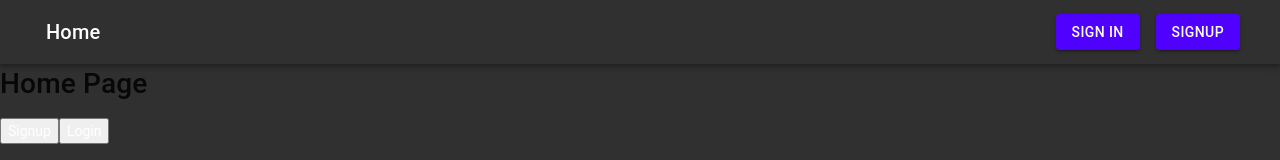
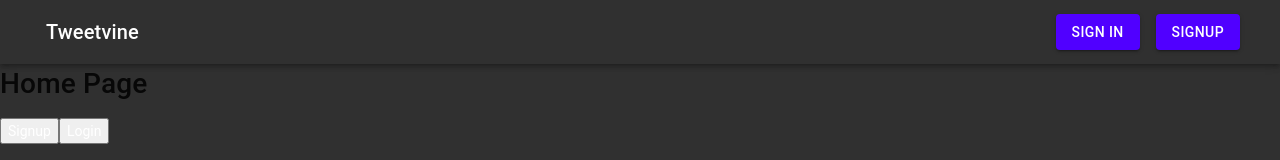
Before and after one commit to BenMiriello/tweetvine, a React (Create React App) app: page / in a window 1280 px wide. Shown: the top 160 px of the page. Built offline with nearby package versions, Linux system fonts and the light colour scheme; no server answers.

Commit message:
Change app name

```diff
--- /dev/null
+++ b/index.js
@@ -0,0 +1,2 @@
+const express = requre('express');
+const path =
--- a/package.json
+++ b/package.json
@@ -5,6 +5,7 @@
   "dependencies": {
     "@material-ui/core": "^4.11.0",
     "@material-ui/icons": "^4.9.1",
+    "express": "^4.17.1",
     "lodash": "^4.17.15",
     "react": "^16.13.1",
     "react-dom": "^16.13.1",
--- a/src/components/Nav.tsx
+++ b/src/components/Nav.tsx
@@ -145,7 +145,7 @@ export default function Nav() {
           </Link>
           <Typography variant="h6" className={classes.title}>
             <Link to="/" className={classes.link} >
-              Home
+              Tweetvine
             </Link>
           </Typography>
           <div className={classes.rightButtonContainer}>
```
